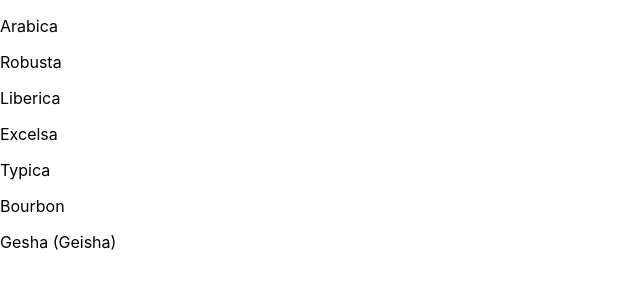
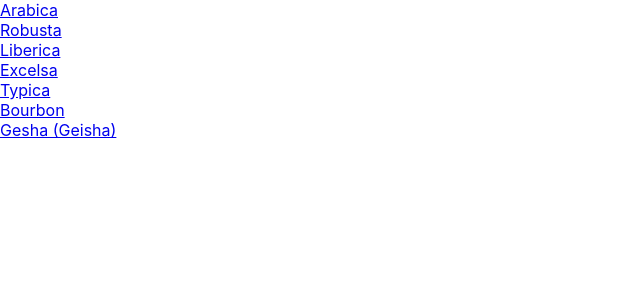
Before and after one commit to RobsonPeacock/bean-basics, a React (Create React App) app: page /coffee-types in a window 1280 px wide. Shown: the top 300 px of the page, without its empty margins (0-640 px from the left). Built offline with nearby package versions, Linux system fonts and the light colour scheme.

Commit message:
Add link to coffee type details page

```diff
--- a/src/Components/coffeeTypes.jsx
+++ b/src/Components/coffeeTypes.jsx
@@ -1,12 +1,13 @@
 import { Outlet } from 'react-router-dom';
 import Content from '../content';
+import { Link } from 'react-router-dom';
 
 const coffeeTypes = () => {
   return (
     <div>
       {Object.entries(Content.coffeeTypes).map(([key, _value]) => (
         <div key={key}>
-          <p>{key}</p>
+          <Link to={key}>{key}</Link>
         </div>
       ))
 
```
